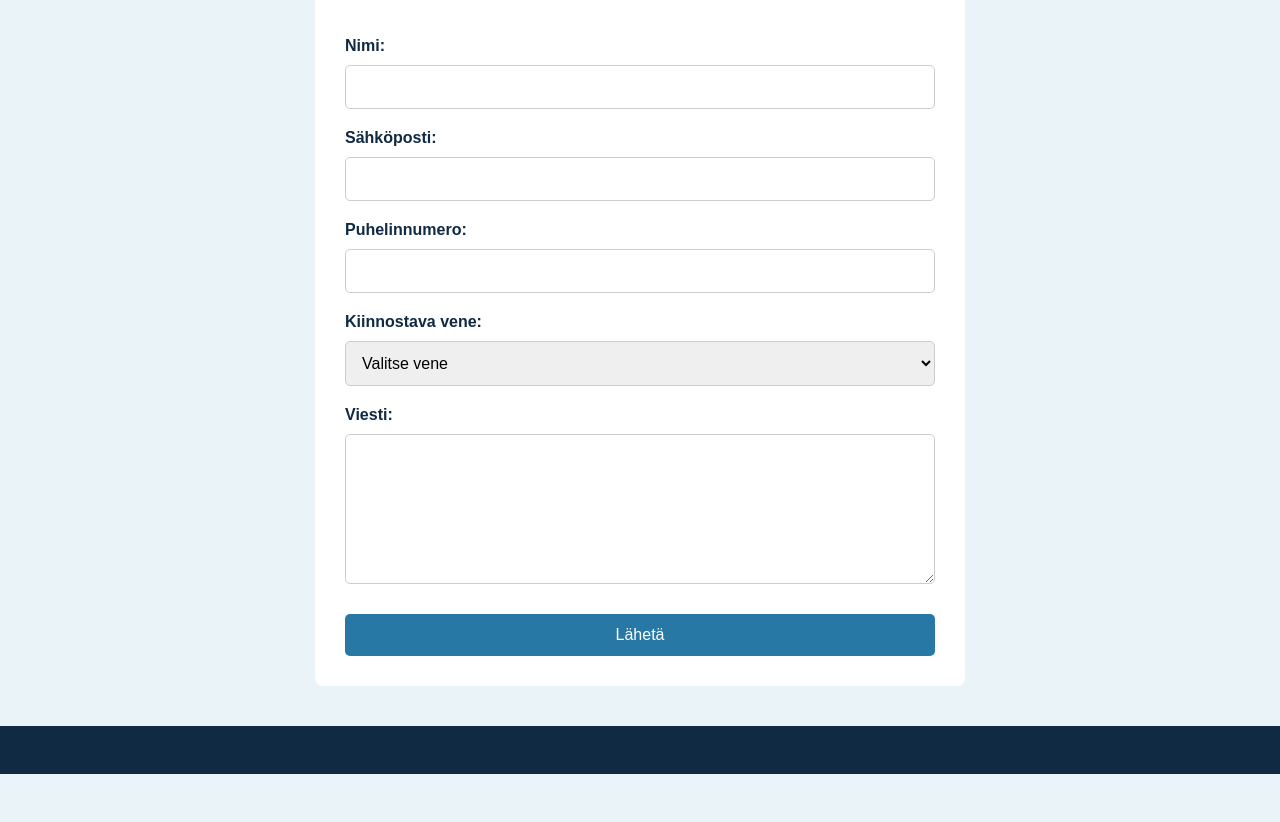
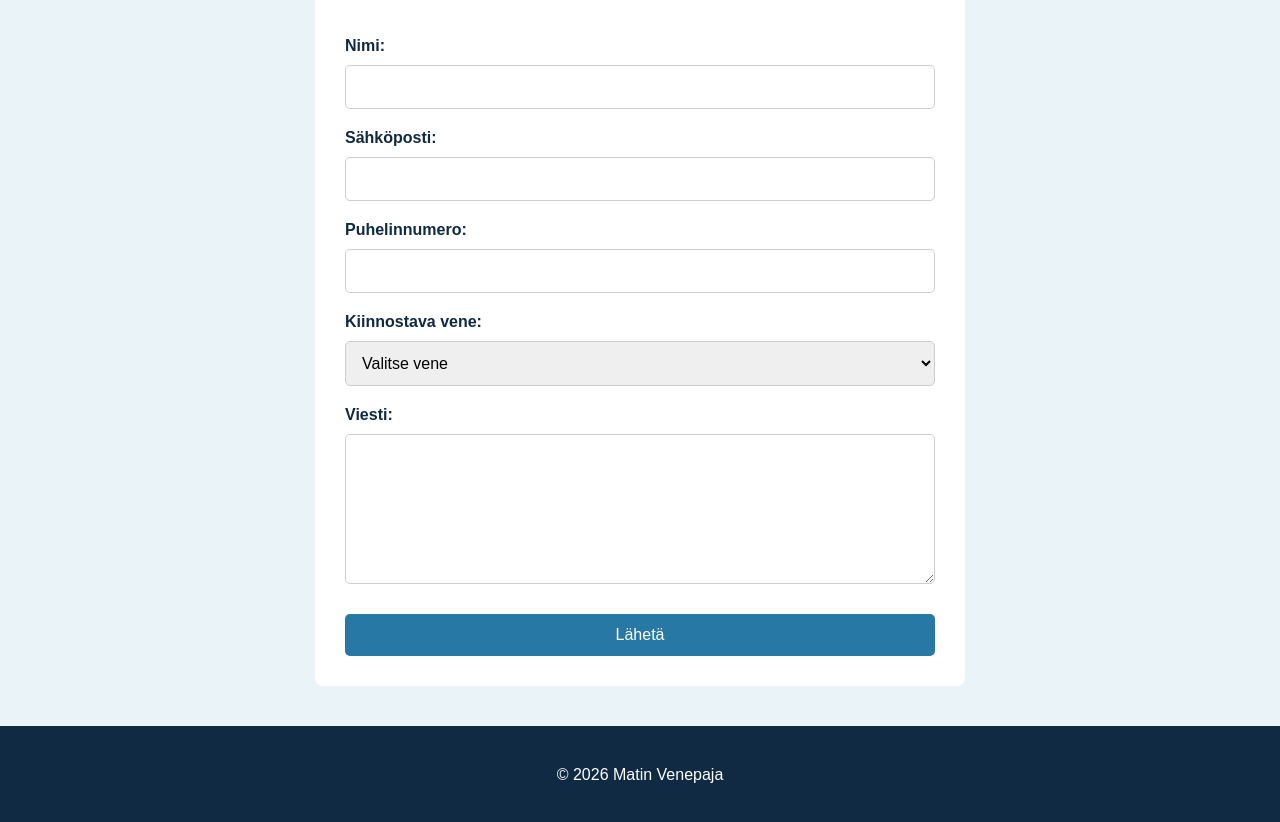
Before and after one commit to nooajaakkola/Webkehitys-loppukoe, a plain HTML site: page contact.html in a window 1280 px wide. Shown: the part 220-1042 px from the top of the page. Before the commit the page ends 994 px from the top, so only its background shows below. Drawn offline with Linux system fonts and the light colour scheme.

Commit message:
footer upgarde

```diff
--- a/contact.html
+++ b/contact.html
@@ -46,7 +46,7 @@
         </form>
     </main>
     <footer>
-
+        <p>&copy; 2026 Matin Venepaja</p>
     </footer>
 </body>
 
```
